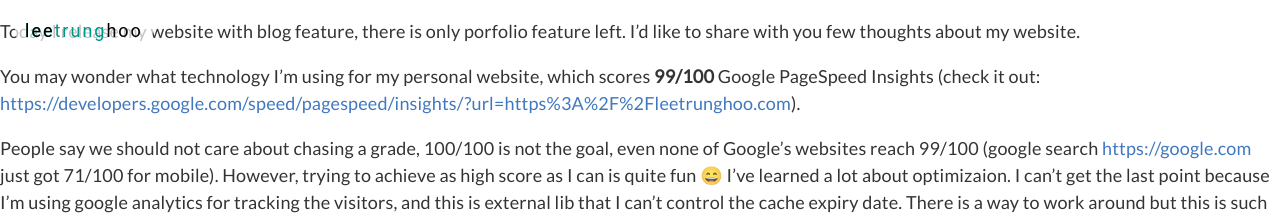
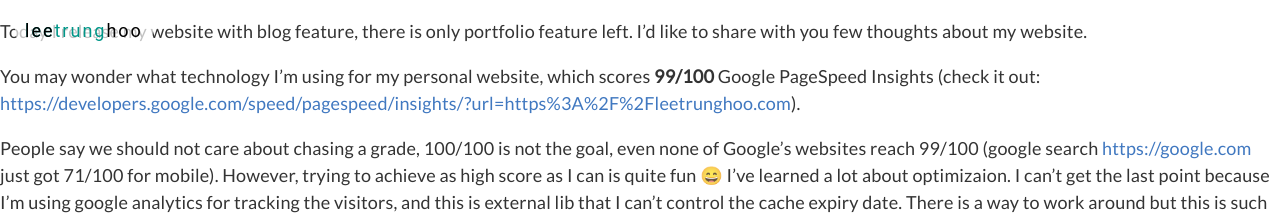
Before and after one commit to leetrunghoo/leetrunghoo.github.io, a Jekyll site: the page built from _posts/2016-03-25-about-my-website.md, in a window 1280 px wide. Shown: the top 215 px of the page. Built offline with Jekyll 4.4.1, drawn with Linux system fonts in a browser that asks for light colours; nearby versions of some CDN libraries; emoji names are drawn with the system emoji font.

```diff
--- a/_posts/2016-03-25-about-my-website.md
+++ b/_posts/2016-03-25-about-my-website.md
@@ -12,7 +12,7 @@
 bgGradientOpacity: darker
 ---
 
-Today I release my website with blog feature, there is only porfolio feature left. I'd like to share with you few thoughts about my website.
+Today I release my website with blog feature, there is only portfolio feature left. I'd like to share with you few thoughts about my website.
 
 You may wonder what technology I'm using for my personal website, which scores **99/100** Google PageSpeed Insights (check it out: <https://developers.google.com/speed/pagespeed/insights/?url=https%3A%2F%2Fleetrunghoo.com>).
 
@@ -25,22 +25,22 @@
 ### TECHNOLOGY
 
 Jekyll (for building static web)
-<http://jekyllrb.com>
+<http://jekyllrb.com>{:target="_blank"}{:target="_blank"}
 
 Mickey Theme (Jekyll theme that I use to get start my own website)
-<https://github.com/vincentchan/mickey>
+<https://github.com/vincentchan/mickey>{:target="_blank"}
 
 Github Page (for hosting from your GitHub repository)
-<https://pages.github.com>
+<https://pages.github.com>{:target="_blank"}
 
 jQuery (don't need to explain :D)
-<http://jquery.com>
+<http://jquery.com>{:target="_blank"}
 
 Sass (preprocessor css)
-<http://sass-lang.com>
+<http://sass-lang.com>{:target="_blank"}
 
 Gulp (task runner)
-<http://gulpjs.com>
+<http://gulpjs.com>{:target="_blank"}
 
 Gulp plugins:
 : concurrent-transform
@@ -56,36 +56,36 @@
 : gulp-imagemin
 
 Browsersync (for live-server & for testing UI in multi-devices)
-<http://www.browsersync.io>
+<http://www.browsersync.io>{:target="_blank"}
 
 Snap svg (for svg animation)
-<http://snapsvg.io>
+<http://snapsvg.io>{:target="_blank"}
 
 Cloudflare (for https & optimization)
-<https://www.cloudflare.com>
+<https://www.cloudflare.com>{:target="_blank"}
 
 Disqus (free commenting service)
-<https://disqus.com>
+<https://disqus.com>{:target="_blank"}
 
 Codrops (a web design and development blog that has great inspirational articles for font-end dev)
-<http://tympanus.net/codrops>
+<http://tympanus.net/codrops>{:target="_blank"}
 
 ---
 
 ### GRAPHIC ASSETS
 
 Roboto (font)
-<https://www.google.com/fonts/specimen/Roboto>
+<https://www.google.com/fonts/specimen/Roboto>{:target="_blank"}
 
 Lato (font)
-<https://www.google.com/fonts/specimen/Lato>
+<https://www.google.com/fonts/specimen/Lato>{:target="_blank"}
 
 Icomoon (icons)
-<https://icomoon.io/app>
+<https://icomoon.io/app>{:target="_blank"}
 
 ---
 
 ### IMAGES ASSETS
 
 Unsplash (Free high-resolution photos)
-<https://unsplash.com>
+<https://unsplash.com>{:target="_blank"}
```
Also changed, not shown: assets/img/thumbnail/pagespeed.jpg.
